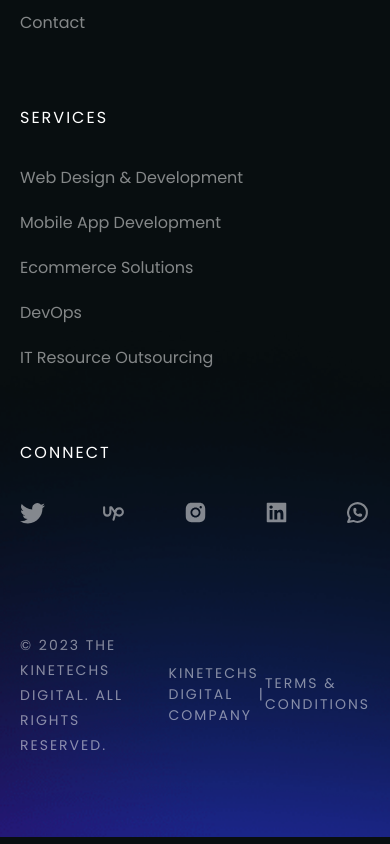
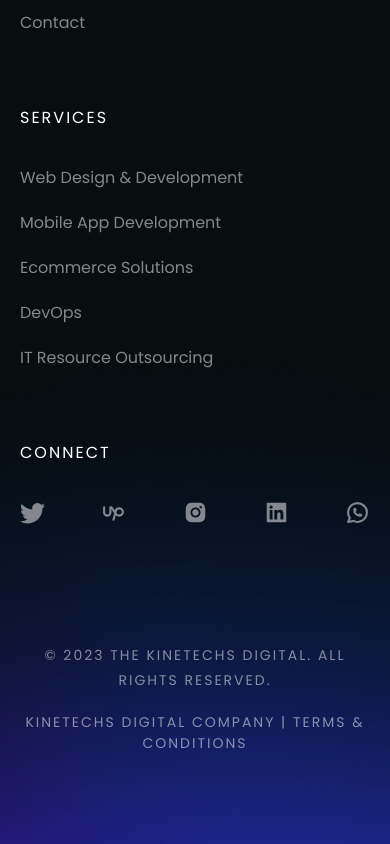
Before and after one commit to mustufa100/KinetechsDigital, a Next.js app: page /showcase/1 in a window 390 px wide. Shown: the part 2817-3661 px from the top of the page. Built offline with nearby package versions, Linux system fonts and the light colour scheme.

Commit message:
changings

```diff
--- a/components/common/Footer.js
+++ b/components/common/Footer.js
@@ -104,9 +104,7 @@ const Footer = () => {
               <span>© 2023 THE KINETECHS DIGITAL. ALL RIGHTS RESERVED.</span>
             </div>
             <div className='connect'>
-              <span>KINETECHS DIGITAL COMPANY</span>
-              <span> &nbsp; | &nbsp; </span>
-              <span>TERMS & CONDITIONS</span>
+              <span>KINETECHS DIGITAL COMPANY | TERMS & CONDITIONS</span>
             </div>
           </div>
         </div>
--- a/styles/global.scss
+++ b/styles/global.scss
@@ -384,4 +384,19 @@ footer {
       flex-direction: column;
     }
   }
+  .legal.connect {
+    display: flex;
+    flex-direction: column; /* For smaller screens, stack the content vertically */
+    align-items: center; /* Center align content horizontally */
+    text-align: center; /* Center align text within each span */
+
+    .text,
+    .connect {
+      margin: 10px 0; /* Add spacing between the two spans */
+    }
+  }
+
+  .legal.connect .connect span {
+    display: inline; /* Ensure each span stays on the same line */
+  }
 }
```
